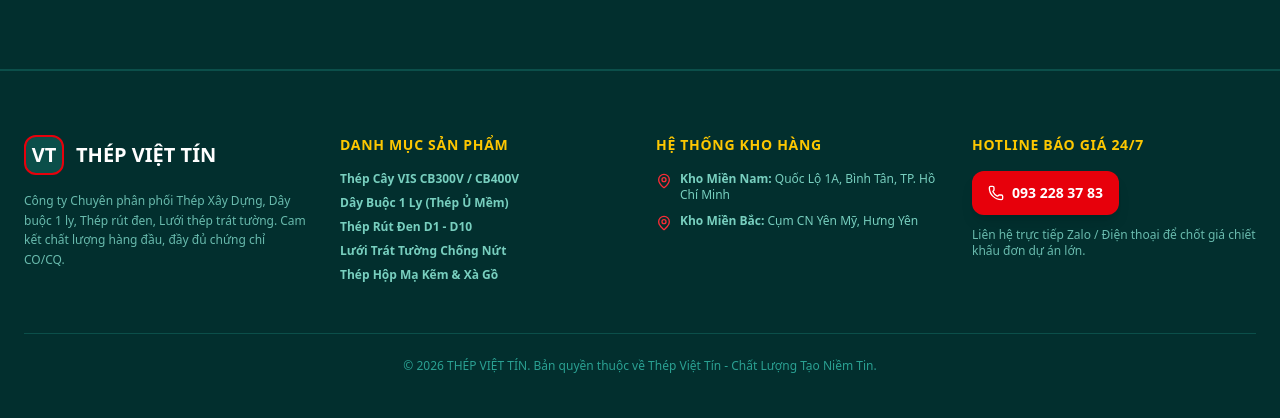
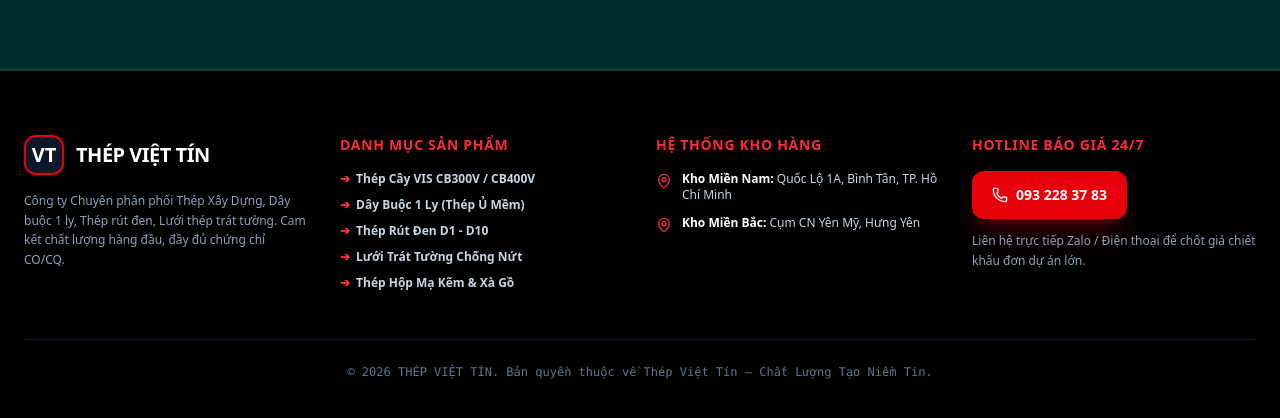
Before and after one commit to thienstyle12/thep-fe, a Vue app: page / in a window 1280 px wide. Shown: the part 5872-6290 px from the top of the page. Built offline with nearby package versions, Linux system fonts and the light colour scheme; no server answers; the HTML template or start-up script is replaced by a standard one.

Commit message:
style: change footer background color to sleek black with high-contrast text and icons

```diff
--- a/src/App.vue
+++ b/src/App.vue
@@ -285,61 +285,61 @@
     <!-- Market News & Advice -->
     <MarketNews />
 
-    <!-- Company About & Contact Info -->
-    <section id="about" class="bg-teal-950 text-white py-16 px-6 border-t border-teal-900">
+    <!-- Company About & Contact Info (Sleek Black Footer) -->
+    <section id="about" class="bg-black text-white py-16 px-6 border-t border-slate-800 relative z-10">
       <div class="max-w-7xl mx-auto grid grid-cols-1 md:grid-cols-2 lg:grid-cols-4 gap-8">
         <!-- Col 1 -->
         <div>
           <div class="flex items-center space-x-3 mb-4">
-            <div class="w-10 h-10 bg-teal-900 border-2 border-red-600 text-white font-black text-xl rounded-xl flex items-center justify-center">
+            <div class="w-10 h-10 bg-slate-900 border-2 border-red-600 text-white font-black text-xl rounded-xl flex items-center justify-center shadow-lg">
               VT
             </div>
-            <h4 class="text-xl font-black">THÉP VIỆT TÍN</h4>
+            <h4 class="text-xl font-black text-white tracking-tight">THÉP VIỆT TÍN</h4>
           </div>
-          <p class="text-teal-200/70 text-xs leading-relaxed mb-4">
+          <p class="text-slate-400 text-xs leading-relaxed mb-4">
             Công ty Chuyên phân phối Thép Xây Dựng, Dây buộc 1 ly, Thép rút đen, Lưới thép trát tường. Cam kết chất lượng hàng đầu, đầy đủ chứng chỉ CO/CQ.
           </p>
         </div>
 
         <!-- Col 2 -->
         <div>
-          <h5 class="font-extrabold text-sm uppercase text-yellow-400 mb-4 tracking-wider">Danh Mục Sản Phẩm</h5>
-          <ul class="space-y-2 text-xs font-semibold text-teal-200/80">
-            <li><a href="#products" class="hover:text-yellow-400 transition">Thép Cây VIS CB300V / CB400V</a></li>
-            <li><a href="#products" class="hover:text-yellow-400 transition">Dây Buộc 1 Ly (Thép Ủ Mềm)</a></li>
-            <li><a href="#products" class="hover:text-yellow-400 transition">Thép Rút Đen D1 - D10</a></li>
-            <li><a href="#products" class="hover:text-yellow-400 transition">Lưới Trát Tường Chống Nứt</a></li>
-            <li><a href="#products" class="hover:text-yellow-400 transition">Thép Hộp Mạ Kẽm & Xà Gồ</a></li>
+          <h5 class="font-extrabold text-sm uppercase text-red-500 mb-4 tracking-wider">Danh Mục Sản Phẩm</h5>
+          <ul class="space-y-2.5 text-xs font-semibold text-slate-300">
+            <li><a href="#products" class="hover:text-yellow-400 transition flex items-center gap-1.5"><span class="text-red-500">➔</span> Thép Cây VIS CB300V / CB400V</a></li>
+            <li><a href="#products" class="hover:text-yellow-400 transition flex items-center gap-1.5"><span class="text-red-500">➔</span> Dây Buộc 1 Ly (Thép Ủ Mềm)</a></li>
+            <li><a href="#products" class="hover:text-yellow-400 transition flex items-center gap-1.5"><span class="text-red-500">➔</span> Thép Rút Đen D1 - D10</a></li>
+            <li><a href="#products" class="hover:text-yellow-400 transition flex items-center gap-1.5"><span class="text-red-500">➔</span> Lưới Trát Tường Chống Nứt</a></li>
+            <li><a href="#products" class="hover:text-yellow-400 transition flex items-center gap-1.5"><span class="text-red-500">➔</span> Thép Hộp Mạ Kẽm & Xà Gồ</a></li>
           </ul>
         </div>
 
         <!-- Col 3 -->
         <div id="contact">
-          <h5 class="font-extrabold text-sm uppercase text-yellow-400 mb-4 tracking-wider">Hệ Thống Kho Hàng</h5>
-          <ul class="space-y-2.5 text-xs text-teal-200/80">
-            <li class="flex items-start gap-2">
+          <h5 class="font-extrabold text-sm uppercase text-red-500 mb-4 tracking-wider">Hệ Thống Kho Hàng</h5>
+          <ul class="space-y-3 text-xs text-slate-300">
+            <li class="flex items-start gap-2.5">
               <MapPin class="w-4 h-4 text-red-500 flex-shrink-0 mt-0.5" />
-              <span><strong>Kho Miền Nam:</strong> Quốc Lộ 1A, Bình Tân, TP. Hồ Chí Minh</span>
+              <span><strong class="text-white">Kho Miền Nam:</strong> Quốc Lộ 1A, Bình Tân, TP. Hồ Chí Minh</span>
             </li>
-            <li class="flex items-start gap-2">
+            <li class="flex items-start gap-2.5">
               <MapPin class="w-4 h-4 text-red-500 flex-shrink-0 mt-0.5" />
-              <span><strong>Kho Miền Bắc:</strong> Cụm CN Yên Mỹ, Hưng Yên</span>
+              <span><strong class="text-white">Kho Miền Bắc:</strong> Cụm CN Yên Mỹ, Hưng Yên</span>
             </li>
           </ul>
         </div>
 
         <!-- Col 4 -->
         <div>
-          <h5 class="font-extrabold text-sm uppercase text-yellow-400 mb-4 tracking-wider">Hotline Báo Giá 24/7</h5>
-          <a href="tel:0932283783" class="inline-flex items-center gap-2 bg-red-600 hover:bg-red-700 text-white font-black px-4 py-3 rounded-xl text-sm mb-3 transition shadow-lg">
+          <h5 class="font-extrabold text-sm uppercase text-red-500 mb-4 tracking-wider">Hotline Báo Giá 24/7</h5>
+          <a href="tel:0932283783" class="inline-flex items-center gap-2 bg-red-600 hover:bg-red-700 text-white font-black px-5 py-3.5 rounded-xl text-sm mb-3 transition shadow-xl shadow-red-600/20 hover:scale-105">
             <Phone class="w-4 h-4" /> 093 228 37 83
           </a>
-          <p class="text-teal-200/70 text-xs">Liên hệ trực tiếp Zalo / Điện thoại để chốt giá chiết khấu đơn dự án lớn.</p>
+          <p class="text-slate-400 text-xs leading-relaxed">Liên hệ trực tiếp Zalo / Điện thoại để chốt giá chiết khấu đơn dự án lớn.</p>
         </div>
       </div>
 
-      <div class="max-w-7xl mx-auto border-t border-teal-900 mt-12 pt-6 text-center text-xs text-teal-300/60">
-        © 2026 THÉP VIỆT TÍN. Bản quyền thuộc về Thép Việt Tín - Chất Lượng Tạo Niềm Tin.
+      <div class="max-w-7xl mx-auto border-t border-slate-900 mt-12 pt-6 text-center text-xs text-slate-500 font-mono">
+        © 2026 THÉP VIỆT TÍN. Bản quyền thuộc về Thép Việt Tín — Chất Lượng Tạo Niềm Tin.
       </div>
     </section>
 
```
